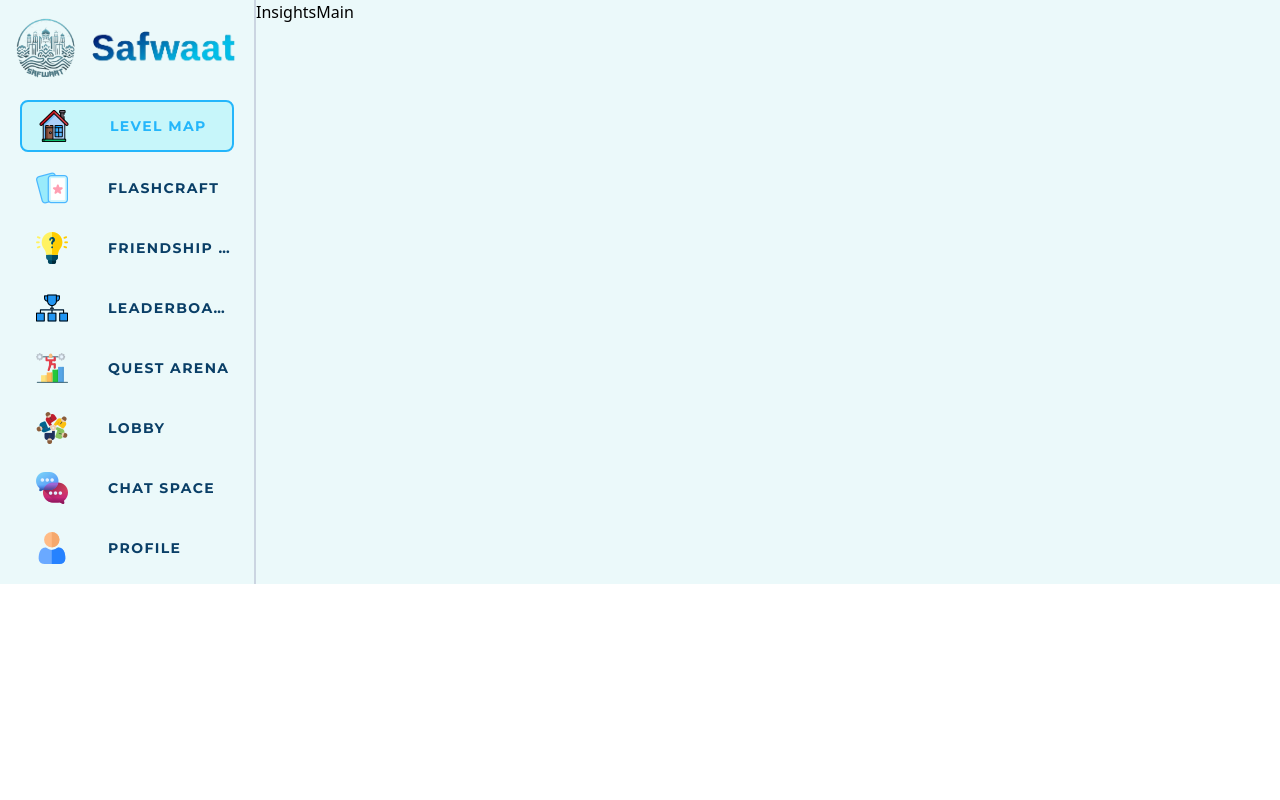
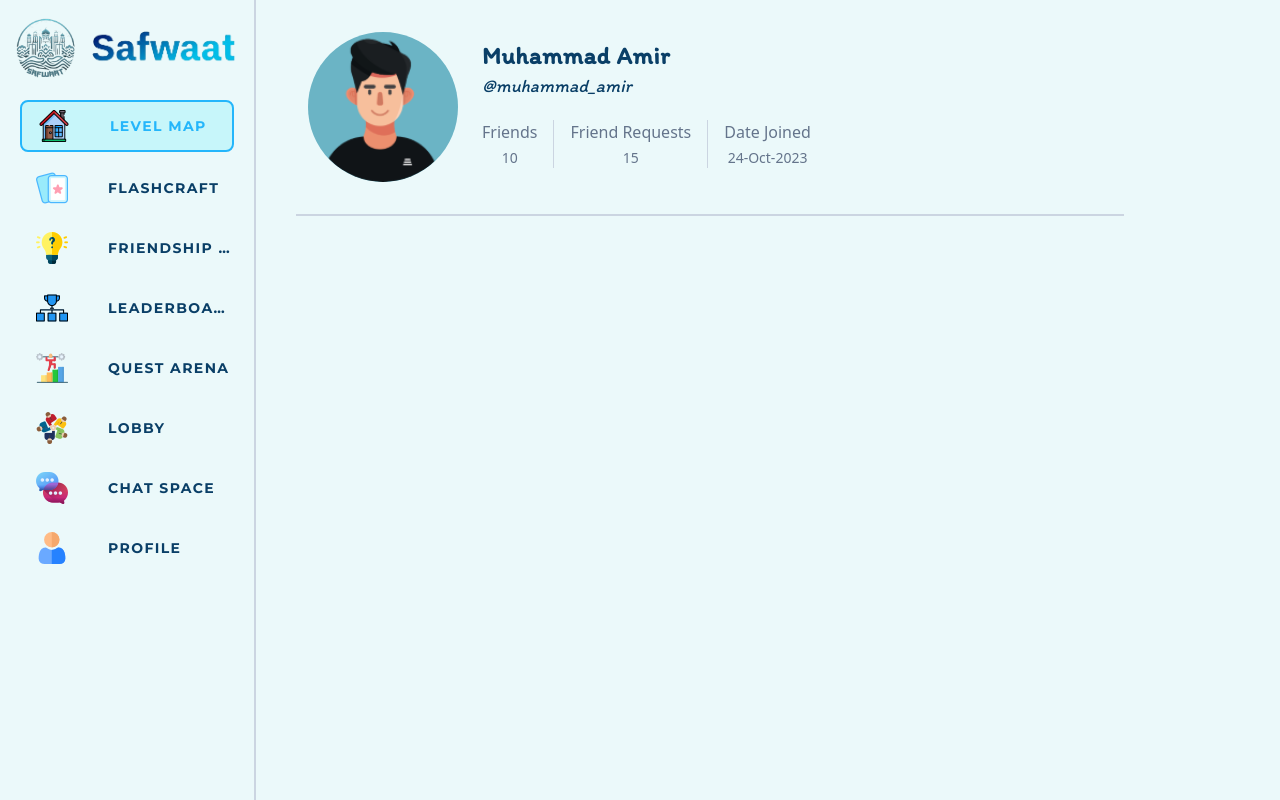
Before and after one commit to arsalan1004/Safwaat, a React (Vite) app in the folder Frontend/: page /FriendshipHub/Insights in a window 1280 px wide. Built offline with nearby package versions, Linux system fonts and the light colour scheme.

Commit message:
User Profile Section Done

```diff
--- a/Frontend/src/Components/FriendshipHub/FriendshipHub.jsx
+++ b/Frontend/src/Components/FriendshipHub/FriendshipHub.jsx
@@ -4,7 +4,7 @@ import FriendshipMain from './FriendshipMain/FriendshipMain'
 
 function FriendshipHub() {
   return (
-    <div className='flex bg-primary-100'>
+    <div className='flex bg-primary-100 h-screen w-screen'>
       <LeftSideBar />
       <FriendshipMain />
     </div>
--- a/Frontend/src/Components/FriendshipHub/Insights/Insights.jsx
+++ b/Frontend/src/Components/FriendshipHub/Insights/Insights.jsx
@@ -4,7 +4,7 @@ import InsightsMain from './InsightsMain/InsightsMain'
 
 function Insights() {
   return (
-    <div className='flex bg-primary-100'>
+    <div className='flex bg-primary-100 h-screen w-screen'>
       <LeftSideBar />
       <InsightsMain />
     </div>
--- a/Frontend/src/Components/FriendshipHub/Insights/InsightsMain/InsightsMain.jsx
+++ b/Frontend/src/Components/FriendshipHub/Insights/InsightsMain/InsightsMain.jsx
@@ -1,8 +1,50 @@
 import React from 'react'
+import boy from '../../../../Assets/Images/boy.png';
 
 function InsightsMain() {
   return (
-    <div>InsightsMain</div>
+    <div className='h-screen w-3/4 pt-5 pl-10 text-secondary'>
+
+      {/* User Profile */}
+      <div className='flex items-start mx-3 '>
+        {/* Image */}
+        <div>
+          <img src={boy} alt='userImage' className='relative z-10 bg-[#6BB4C5] rounded-full
+                        w-[150px] h-[150px] mt-3'
+            />
+        </div>
+
+         {/* User Detail Section */}
+        <div className='px-6 pt-5'>
+          <h1 className='font-bold  text-2xl tracking-wide font-Itim '>Muhammad Amir</h1>
+          <h2 className='font-Itim italic text-lg'>@muhammad_amir</h2>
+          <div className='flex items-center text-center mt-5 text-Poppins'>
+                <div className='py-0 pr-4 border-r-slate-300 border-r-[1px]'>
+                    <h3 className='mb-1 text-slate-500 font-medium'>Friends</h3>
+                    <p className='text-sm text-slate-500'>10</p>
+                </div>
+                <div className='py-0 px-4 border-r-slate-300 border-r-[1px]'>
+                    <h3 className='mb-1 font-medium text-slate-500'>Friend Requests</h3>
+                    <p className='text-sm text-slate-500' >15 </p>
+                </div>
+                <div className='py-0 px-4'>
+                    <h3 className='mb-1 font-medium text-slate-500'>Date Joined</h3>
+                    <p className='text-sm text-slate-500'>24-Oct-2023</p>
+                </div>
+            </div>
+
+        </div>
+
+      </div>
+
+      {/*Border  */}
+      <div className='h-[2px] w-[90%] bg-slate-300 mt-8 '>
+      </div>
+
+
+
+
+    </div>
   )
 }
 
--- a/Frontend/tailwind.config.js
+++ b/Frontend/tailwind.config.js
@@ -34,6 +34,7 @@ export default {
       },
       backgroundImage: {
         flashcraftBg: "url(./src/Assets/Background/flashcraftBg.jpg)",
+        profileBg: "url(./src/Assets/Background/profileBg.jpg)"
       },
       backfaceVisibility: {
         visible: "visible",
```
